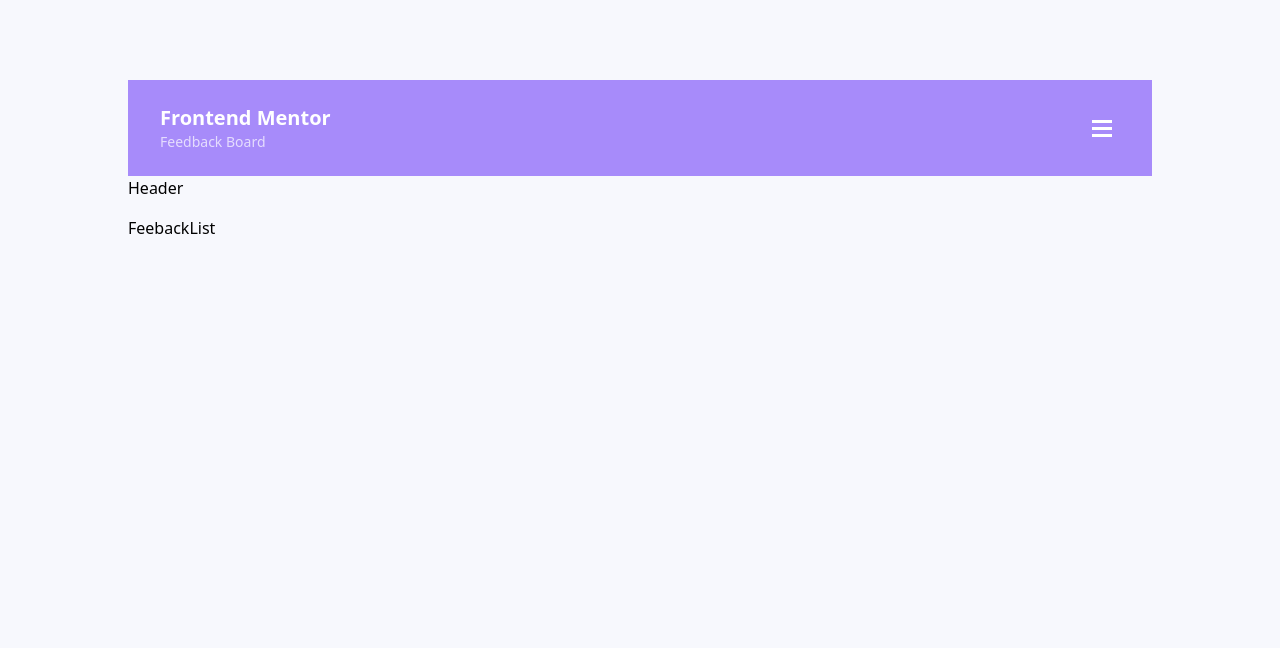
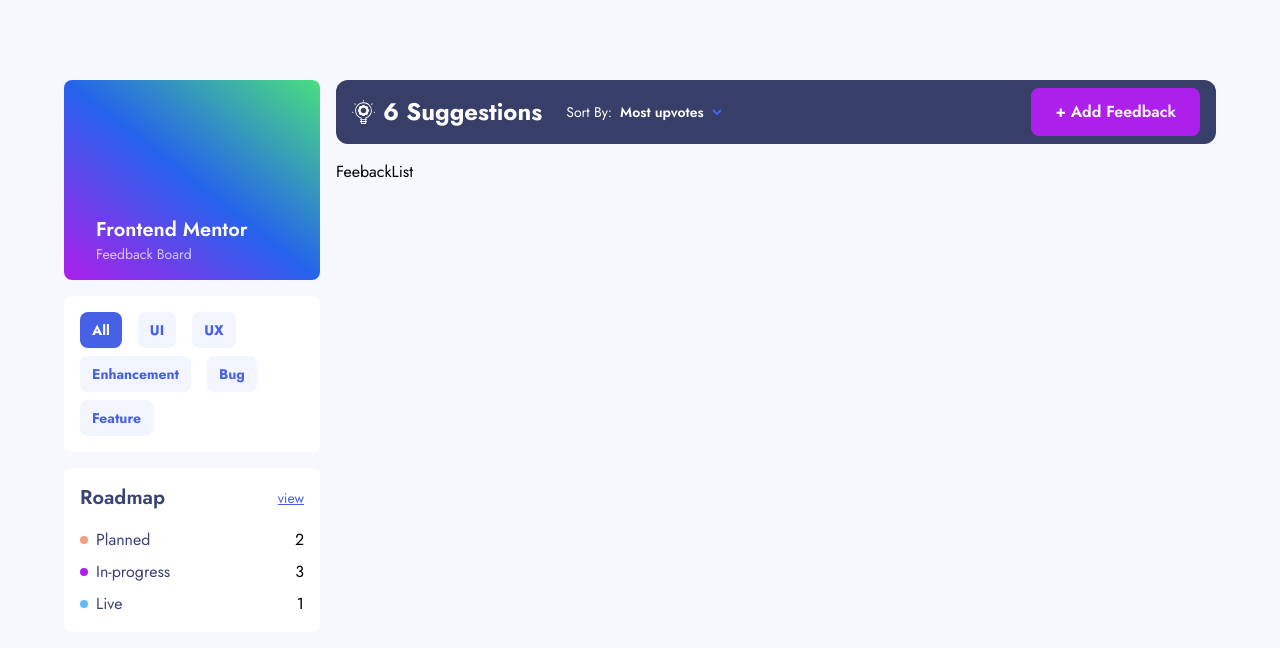
Before and after one commit to riteshmvteams/product-feedback-app, a React (Create React App) app: page / in a window 1280 px wide. Shown: the top 648 px of the page. Built offline with nearby package versions, Linux system fonts and the light colour scheme.

Commit message:
created sidebar and header

```diff
--- a/public/index.html
+++ b/public/index.html
@@ -11,6 +11,14 @@
     />
     <link rel="apple-touch-icon" href="%PUBLIC_URL%/logo192.png" />
     <link rel="manifest" href="%PUBLIC_URL%/manifest.json" />
+
+    <!-- font -->
+    <link rel="preconnect" href="https://fonts.googleapis.com" />
+    <link rel="preconnect" href="https://fonts.gstatic.com" crossorigin />
+    <link
+      href="https://fonts.googleapis.com/css2?family=Jost:wght@300;400;500;600;700;800;900&display=swap"
+      rel="stylesheet"
+    />
     <title>Product Feedback app</title>
   </head>
   <body>
--- /dev/null
+++ b/src/components/Button.jsx
@@ -0,0 +1,18 @@
+import React from "react";
+
+export default function Button({
+  children,
+  className,
+  onClick,
+  type = "button",
+}) {
+  return (
+    <button
+      onClick={onClick}
+      type={type}
+      className={`py-3 px-6 rounded-lg outlineChange hover:opacity-70 transition-all duration-300 ${className}`}
+    >
+      {children}
+    </button>
+  );
+}
--- /dev/null
+++ b/src/components/DropDown.jsx
@@ -0,0 +1,63 @@
+import { useState } from "react";
+import checkIcon from "../assets/shared/icon-check.svg";
+import arrowUp from "../assets/shared/icon-arrow-up.svg";
+import arrowDown from "../assets/shared/icon-arrow-down.svg";
+
+export default function DropDown({ type = "input", options }) {
+  const [selected, setSelected] = useState(options[0].name);
+  const [open, setOpen] = useState(false);
+
+  const handleOption = (selectedOption) => {
+    setSelected(selectedOption);
+  };
+
+  return (
+    <div className="relative">
+      {type === "input" ? (
+        <button>hello</button>
+      ) : (
+        <button
+          onClick={() => setOpen((prev) => !prev)}
+          className="flex items-center gap-2 hover:opacity-70 transition-all duration-300 text-white"
+        >
+          <span className="text-sm">Sort By:</span>
+          <span className="text-sm font-semibold">{selected}</span>
+          <figure>
+            <img
+              src={open ? arrowUp : arrowDown}
+              alt="arrowDown"
+              className="transition-all duration-300"
+            />
+          </figure>
+        </button>
+      )}
+      <div
+        className={`absolute top-10 ${open ? "block" : "hidden"} ${
+          type !== "input" ? "w-[150%]" : "w-full"
+        }`}
+      >
+        <ul className="bg-white shadow-lg rounded-lg overflow-hidden shadow-blue-100 ">
+          {options?.map((option) => {
+            return (
+              <li key={option.id} className="border-b border-blue-100 group">
+                <button
+                  onClick={() => handleOption(option.name)}
+                  className="py-3 px-4 w-full text-left hover:bg-clrBlue-100 text-sm text-slate-500 flex justify-between items-center"
+                >
+                  <span className="group-hover:text-clrBtn-voilet">
+                    {option.name}
+                  </span>
+                  {selected === option.name && (
+                    <span>
+                      <img src={checkIcon} alt="checkIcon" />
+                    </span>
+                  )}
+                </button>
+              </li>
+            );
+          })}
+        </ul>
+      </div>
+    </div>
+  );
+}
--- a/src/components/Header.jsx
+++ b/src/components/Header.jsx
@@ -1,3 +1,31 @@
+import Button from "./Button";
+import suggestionIcon from "../assets/suggestions/icon-suggestions.svg";
+import { sortedBy } from "../utils/static";
+
+import DropDown from "./DropDown";
+
 export default function Header() {
-  return <div>Header</div>;
+  return (
+    <header className="bg-clrBlue-400 py-2 px-8 md:rounded-xl md:px-4">
+      <div className="flex justify-between items-center">
+        <div className="flex gap-2 items-center">
+          <figure className="hidden md:block">
+            <img className="" src={suggestionIcon} alt={suggestionIcon} />
+          </figure>
+          <div className="text-white">
+            <h2 className="text-base sm:text-lg md:text-2xl font-bold">
+              6 Suggestions
+            </h2>
+          </div>
+
+          <div className="ml-4">
+            <DropDown type="sort" options={sortedBy} />
+          </div>
+        </div>
+        <Button className="bg-clrBtn-voilet text-white font-semibold">
+          + Add Feedback
+        </Button>
+      </div>
+    </header>
+  );
 }
--- a/src/components/Sidebar.jsx
+++ b/src/components/Sidebar.jsx
@@ -1,18 +1,121 @@
 import hamburger from "../assets/shared/mobile/icon-hamburger.svg";
 import iconClose from "../assets/shared/mobile/icon-close.svg";
+import { useState } from "react";
+import { Link } from "react-router-dom";
+
+import { allCategories, roadmap } from "../utils/static";
 
 export default function Sidebar() {
+  const [menuOpen, setMenuOpen] = useState(false);
+  const [activeCategory, setActiveCategory] = useState("All");
+
   return (
-    <aside className="">
-      <div className="py-6 bg-violet-400 px-8 flex items-center justify-between">
-        <div className="flex flex-col">
+    <aside className="md:px-10 md:flex gap-4 xl:flex-col xl:px-0 xl:w-64">
+      <div className="h-20 bg-gradient-to-tr from-clrBtn-voilet via-blue-600 to-green-400 px-8 flex items-center justify-between relative md:min-w-[250px] md:h-auto md:min-h-[200px] md:rounded-lg xl:min-w-max">
+        <div className="flex flex-col md:mt-auto md:pb-4 ">
           <h4 className="text-xl font-semibold text-white">Frontend Mentor</h4>
           <p className="text-sm opacity-70 text-white">Feedback Board</p>
         </div>
-        <button className="cursor-pointer hover:opacity-70 transition-all duration-200 outlineChange p-2">
-          <img src={hamburger} alt="hamburger" />
+        <button
+          className="cursor-pointer hover:opacity-70 transition-all duration-200 outlineChange md:hidden p-2"
+          onClick={() => setMenuOpen((prev) => !prev)}
+        >
+          <img
+            src={menuOpen ? iconClose : hamburger}
+            alt={`${menuOpen ? "iconClose" : "hamburger"}`}
+          />
         </button>
+        {/* mobile overlay */}
+        <div
+          onClick={() => setMenuOpen(false)}
+          className={`absolute top-full left-0 w-full h-[calc(100vh-80px)] md:hidden transition-all duration-300 ${
+            menuOpen
+              ? "bg-black/30 block opacity-100 visible pointer-events-auto"
+              : "opacity-0 invisible pointer-events-none"
+          }`}
+        ></div>
+        <div
+          className={`max-w-sm w-full fixed h-[calc(100vh-80px)] bg-body px-8 py-10 top-20 md:hidden transition-all duration-300 ${
+            menuOpen ? "right-0" : "right-[-24rem]"
+          }`}
+        >
+          <div className="flex flex-col gap-8">
+            <Category
+              activeCategory={activeCategory}
+              setActiveCategory={setActiveCategory}
+            />
+            <Roadmap />
+          </div>
+        </div>
+      </div>
+
+      <div className="hidden md:flex gap-4 xl:flex-col">
+        <Category
+          activeCategory={activeCategory}
+          setActiveCategory={setActiveCategory}
+        />
+        <Roadmap />
       </div>
     </aside>
   );
 }
+
+const Category = ({ activeCategory, setActiveCategory }) => {
+  const handleCategory = (name) => {
+    setActiveCategory(name);
+  };
+  return (
+    <div className="bg-white p-4 rounded-lg">
+      <ul className="flex flex-wrap items-start gap-x-4 gap-y-2 ">
+        {allCategories?.map((category) => {
+          return (
+            <li key={category.id}>
+              <button
+                onClick={() => handleCategory(category?.name)}
+                className={`px-3 py-2 transition-all duration-200 text-sm font-bold rounded-lg ${
+                  activeCategory === category.name
+                    ? "bg-clrBlue-300 text-white"
+                    : "bg-clrBlue-100 hover:bg-clrBlue-200 text-clrBlue-300"
+                }`}
+              >
+                {category.name}
+              </button>
+            </li>
+          );
+        })}
+      </ul>
+    </div>
+  );
+};
+
+const Roadmap = () => {
+  return (
+    <div className="min-w-[250px] bg-white rounded-lg px-4 py-4 flex flex-col gap-4 xl:min-w-max">
+      <div className="flex justify-between items-center">
+        <h3 className="text-clrText-primary text-xl font-semibold">Roadmap</h3>
+        <Link to="/boards" className="text-clrBtn-blue underline text-sm">
+          view
+        </Link>
+      </div>
+
+      <ul className="flex flex-col gap-2">
+        {roadmap.map(({ name, id, color, number }) => {
+          return (
+            <li key={id} className="flex justify-between items-center">
+              <div className="flex items-center gap-2">
+                <div
+                  style={{
+                    background: color,
+                  }}
+                  className={`w-2 h-2 rounded-full`}
+                ></div>
+                <h5 className="text-clrText-primary">{name}</h5>
+              </div>
+              <h3>{number}</h3>
+            </li>
+          );
+        })}
+      </ul>
+    </div>
+  );
+};
--- a/src/index.css
+++ b/src/index.css
@@ -7,3 +7,7 @@
     @apply focus-visible:outline-dashed focus-visible:outline-2 focus-visible:outline-clrBtn-voilet focus-visible:outline-offset-1;
   }
 }
+
+body {
+  font-family: "Jost", sans-serif;
+}
--- a/src/pages/Homepage.jsx
+++ b/src/pages/Homepage.jsx
@@ -4,9 +4,9 @@
 
 export default function Homepage() {
   return (
-    <div className="max-w-5xl mx-auto w-full flex flex-col">
+    <div className="max-w-6xl mx-auto w-full flex flex-col md:gap-4 xl:flex-row">
       <Sidebar />
-      <div className="flex flex-col gap-4">
+      <div className="flex flex-col gap-4 md:px-10 xl:flex-grow xl:px-0">
         <Header />
         <FeebackList />
       </div>
--- /dev/null
+++ b/src/utils/static.js
@@ -0,0 +1,66 @@
+export const allCategories = [
+  {
+    id: crypto.randomUUID(),
+    name: "All",
+  },
+  {
+    id: crypto.randomUUID(),
+    name: "UI",
+  },
+  {
+    id: crypto.randomUUID(),
+    name: "UX",
+  },
+  {
+    id: crypto.randomUUID(),
+    name: "Enhancement",
+  },
+  {
+    id: crypto.randomUUID(),
+    name: "Bug",
+  },
+  {
+    id: crypto.randomUUID(),
+    name: "Feature",
+  },
+];
+
+export const roadmap = [
+  {
+    id: crypto.randomUUID(),
+    name: "Planned",
+    number: 2,
+    color: "#F49F85",
+  },
+  {
+    id: crypto.randomUUID(),
+    name: "In-progress",
+    number: 3,
+    color: "#AD1FEA",
+  },
+  {
+    id: crypto.randomUUID(),
+    name: "Live",
+    number: 1,
+    color: "#62BCFA",
+  },
+];
+
+export const sortedBy = [
+  {
+    id: crypto.randomUUID(),
+    name: "Most upvotes",
+  },
+  {
+    id: crypto.randomUUID(),
+    name: "Least Upvotes",
+  },
+  {
+    id: crypto.randomUUID(),
+    name: "Most Comments",
+  },
+  {
+    id: crypto.randomUUID(),
+    name: "Least Comments",
+  },
+];
```
Also changed, not shown: src/data.json (renamed from data.json).
